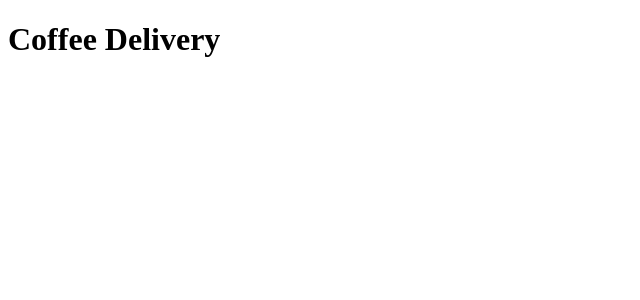
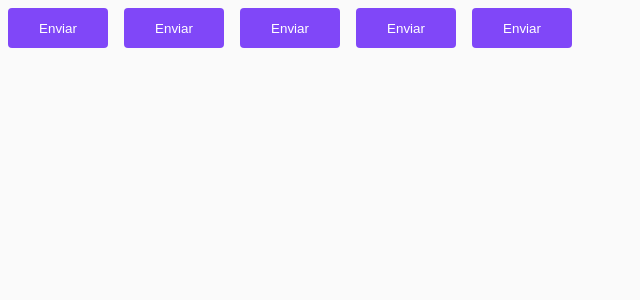
Before and after one commit to hnascx/reactjs-coffeedelivery, a React (Vite) app: page / in a window 1280 px wide. Shown: the top 300 px of the page, without its empty margins (0-640 px from the left). Built offline with nearby package versions, Linux system fonts and the light colour scheme.

Commit message:
(2) Style guide and eslint configured

```diff
--- a/index.html
+++ b/index.html
@@ -2,9 +2,16 @@
 <html lang="en">
   <head>
     <meta charset="UTF-8" />
-    <link rel="icon" type="image/svg+xml" href="/vite.svg" />
+
+    <link rel="preconnect" href="https://fonts.googleapis.com" />
+    <link rel="preconnect" href="https://fonts.gstatic.com" crossorigin />
+
+    <link rel="icon" type="image/svg+xml" href="/src/assets/favicon.svg" />
     <meta name="viewport" content="width=device-width, initial-scale=1.0" />
-    <title>Vite + React + TS</title>
+
+    <link href="https://fonts.googleapis.com/css2?family=Baloo+2:wght@700;800&family=Roboto:wght@400;700&display=swap" rel="stylesheet" />
+
+    <title>Coffee Delivery</title>
   </head>
   <body>
     <div id="root"></div>
--- a/src/App.tsx
+++ b/src/App.tsx
@@ -1,5 +1,19 @@
+import { ThemeProvider } from 'styled-components'
+
+import { Button } from './components/Button'
+import { defaultTheme } from './styles/themes/Default'
+import { GlobalStyle } from './styles/Global'
+
 export function App() {
   return (
-    <h1>Coffee Delivery</h1>
+    <ThemeProvider theme={defaultTheme}>
+      <Button variant="primary" />
+      <Button variant="secondary" />
+      <Button variant="success" />
+      <Button variant="danger" />
+      <Button />
+
+      <GlobalStyle />
+    </ThemeProvider>
   )
 }
--- /dev/null
+++ b/src/components/Button.styles.ts
@@ -0,0 +1,33 @@
+import styled, { css } from 'styled-components'
+
+export type ButtonVariant = 'primary' | 'secondary' | 'danger' | 'success'
+
+interface ButtonContainerProps {
+  variant: ButtonVariant
+}
+
+const buttonVariants = {
+  primary: 'purple',
+  secondary: 'orange',
+  danger: 'red',
+  success: 'green',
+}
+
+export const ButtonContainer = styled.button<ButtonContainerProps>`
+  width: 100px;
+  height: 40px;
+
+  border-radius: 4px;
+  border: 0;
+  margin: 8px;
+
+  background-color: ${(props) => props.theme.purple};
+  color: ${(props) => props.theme.white};
+
+  /* props recebe, no caso abaixo, o que vem como propriedade do ButtonContainer em Button.tsx, que é a propriedade variant. Em seguida a propriedade CSS background-color recebe o valor de buttonVariants passado para o *VALOR variant* em Button.tsx */
+  /* ${(props) => {
+    return css`
+      background-color: ${buttonVariants[props.variant]};
+    `
+  }} */
+`
--- /dev/null
+++ b/src/components/Button.tsx
@@ -0,0 +1,9 @@
+import { ButtonContainer, ButtonVariant } from './Button.styles'
+
+interface ButtonProps {
+  variant?: ButtonVariant
+}
+
+export function Button({ variant = 'primary' }: ButtonProps) {
+  return <ButtonContainer variant={variant}>Enviar</ButtonContainer>
+}
--- /dev/null
+++ b/src/styles/Global.ts
@@ -0,0 +1,18 @@
+import { createGlobalStyle } from 'styled-components'
+
+export const GlobalStyle = createGlobalStyle`
+  * {
+    margin: 0;
+    padding: 0;
+    box-sizing: border-box;
+  }
+
+  :focus {
+    outline: 0;
+  }
+
+  body {
+    background: ${(props) => props.theme.background};
+    color: ${(props) => props.theme['base-title']};
+  }
+`
--- /dev/null
+++ b/src/styles/themes/Default.ts
@@ -0,0 +1,60 @@
+export const defaultTheme = {
+  /* Colors */
+
+  /* Product */
+
+  'yellow-dark': '#C47F17',
+  yellow: '#DBAC2C',
+  'yellow-light': '#F1E9C9',
+  'purple-dark': '#4B2995',
+  purple: '#8047F8',
+  'purple-light': '#EBE5F9',
+
+  /* Base */
+
+  'base-title': '#272221',
+  'base-subtitle': '#403937',
+  'base-text': '#574F4D',
+  'base-label': '#8D8686',
+  'base-hover': '#D7D5D5',
+  'base-button': '#E6E5E5',
+  'base-input': '#EDEDED',
+  'base-card': '#F3F2F2',
+  background: '#FAFAFA',
+  white: '#FFFFFF',
+
+  /* Typography */
+
+  /* Baloo 2 */
+
+  'title-xl':
+    'font-family: "Baloo 2", sans-serif; font-size: 3rem; line-height: 1.3; font-weight: 800;',
+  'title-l':
+    'font-family: "Baloo 2", sans-serif; font-size: 2rem; line-height: 1.3; font-weight: 800;',
+  'title-m':
+    'font-family: "Baloo 2", sans-serif; font-size: 1.5rem; line-height: 1.3; font-weight: 800;',
+  'title-s':
+    'font-family: "Baloo 2", sans-serif; font-size: 1.25rem; line-height: 1.3; font-weight: 700;',
+  'title-xs':
+    'font-family: "Baloo 2", sans-serif; font-size: 1.125rem; line-height: 1.3; font-weight: 700;',
+
+  /* Roboto */
+
+  'text-l-regular':
+    'font-family: "Roboto", sans-serif; font-size: 1.5rem; line-height: 1.3; font-weight: 400;',
+  'text-l-bold':
+    'font-family: "Roboto", sans-serif; font-size: 1.5rem; line-height: 1.3; font-weight: 700;',
+  'text-m-regular':
+    'font-family: "Roboto", sans-serif; font-size: 1rem; line-height: 1.3; font-weight: 400',
+  'text-m-bold':
+    'font-family: "Roboto", sans-serif; font-size: 1rem; line-height: 1.3; font-weight: 700',
+  'text-s':
+    'font-family: "Roboto", sans-serif; font-size: 0.875rem; line-height: 1.3; font-weight: 400',
+  'text-xs':
+    'font-family: "Roboto", sans-serif; font-size: 0.750rem; line-height: 1.3; font-weight: 700',
+  tag: 'font-family: "Roboto", sans-serif; font-size: 0.625rem; line-height: 1.3; font-weight: 700',
+  'button-g':
+    'font-family: "Roboto", sans-serif; font-size: 0.875rem; line-height: 1.6; font-weight: 700',
+  'button-m':
+    'font-family: "Roboto", sans-serif; font-size: 0.750rem; line-height: 1.6; font-weight: 400',
+}
```
Also changed, not shown: package.json (+6 -3 lines), src/@types/Styled.d.ts (added, +8 -0 lines), .eslintrc.cjs (deleted), .eslintrc.json (added), src/assets/favicon.svg (added), 1 other file (tests, documents, lock files or other folders).
